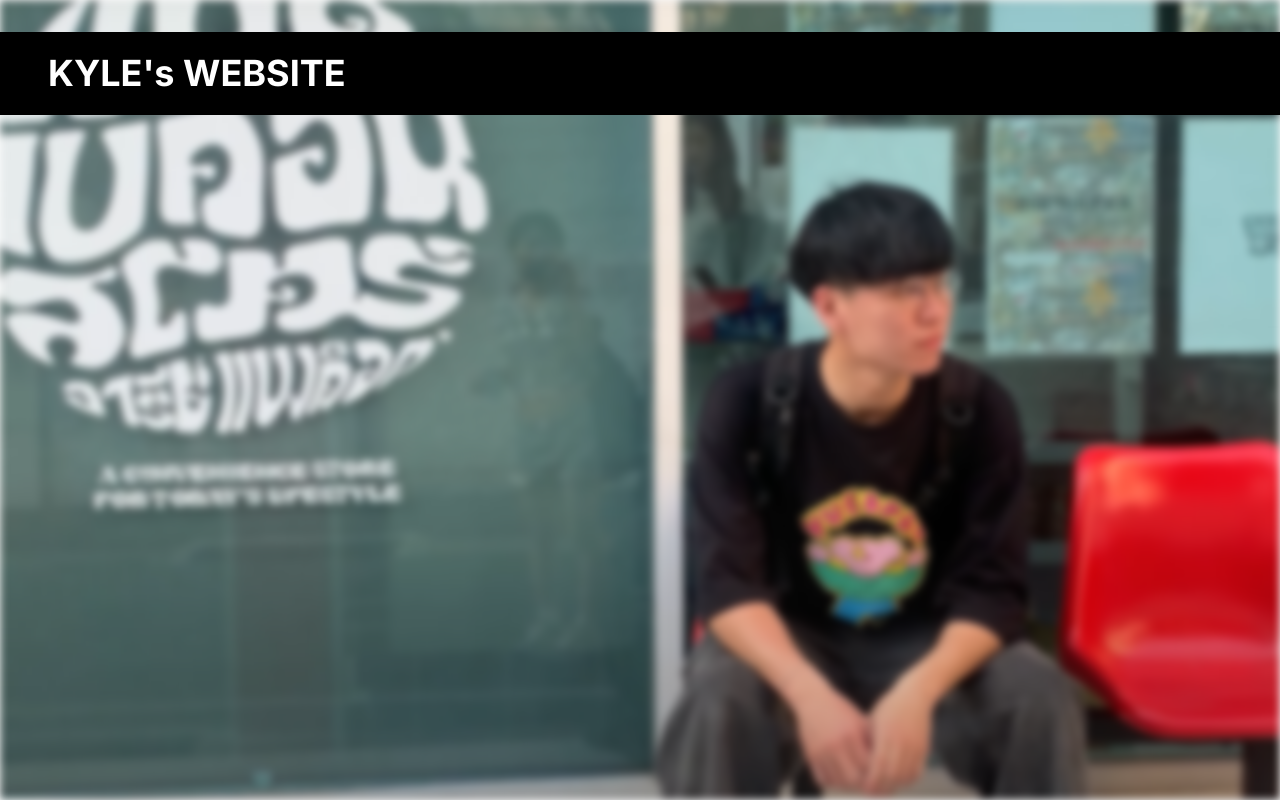
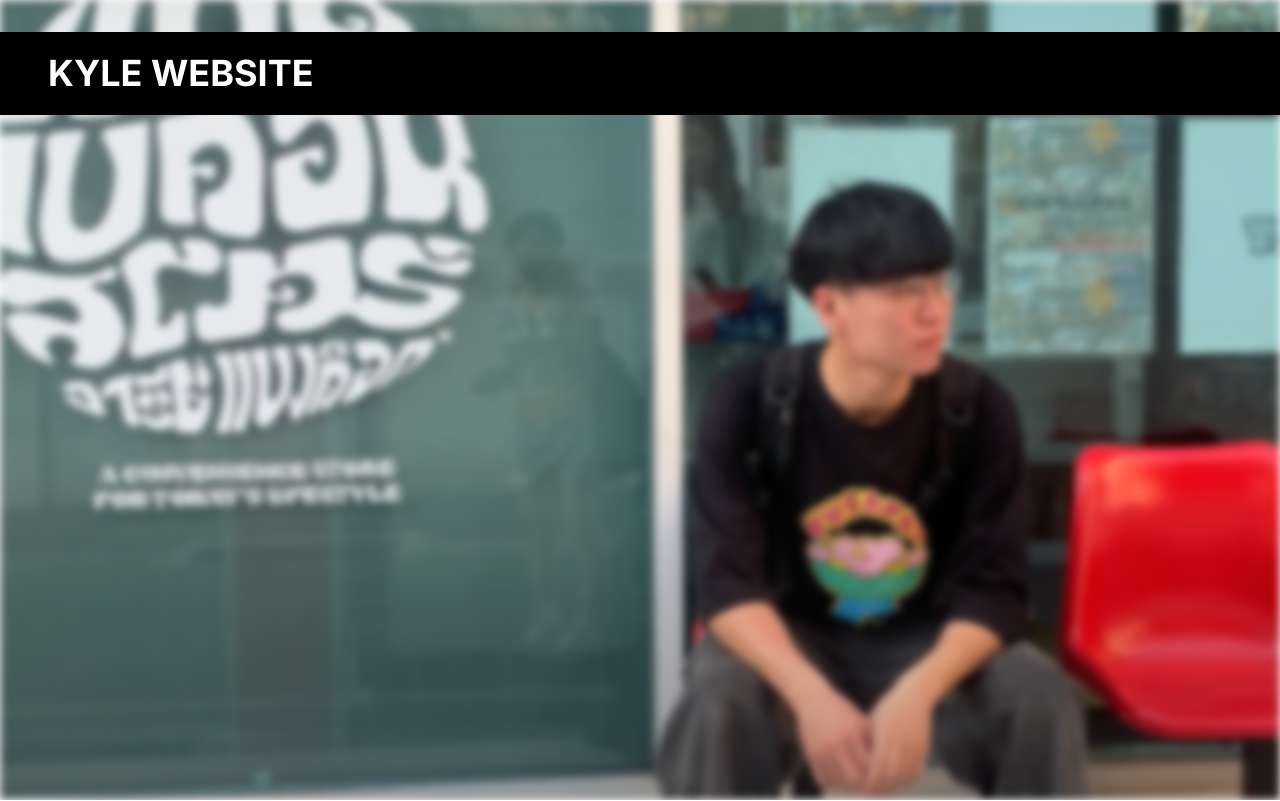
Before and after one commit to TzengKyle/MyProfile, a Next.js app: page / in a window 1280 px wide. Shown: the top 801 px of the page. Built offline with nearby package versions, Linux system fonts and the light colour scheme.

Commit message:
Second commit

```diff
--- a/components/Navbar.jsx
+++ b/components/Navbar.jsx
@@ -23,7 +23,7 @@ const Navbar = () => {
           className="fixed w-full z-50 rounded-xl"
         >
           <div className="max-container flex justify-between items-center px-12 py-5 bg-black my-8">
-            <p className="bold-36 text-white">KYLE's WEBSITE</p>
+            <p className="bold-36 text-white">KYLE WEBSITE</p>
           </div>
         </motion.nav>
       )}
```
